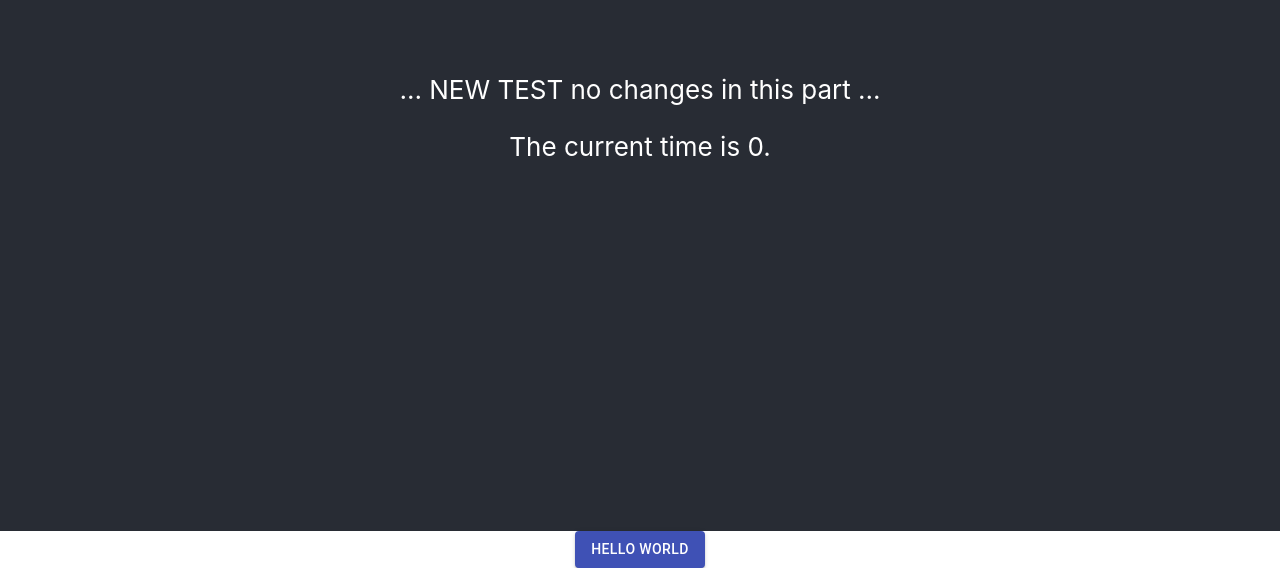
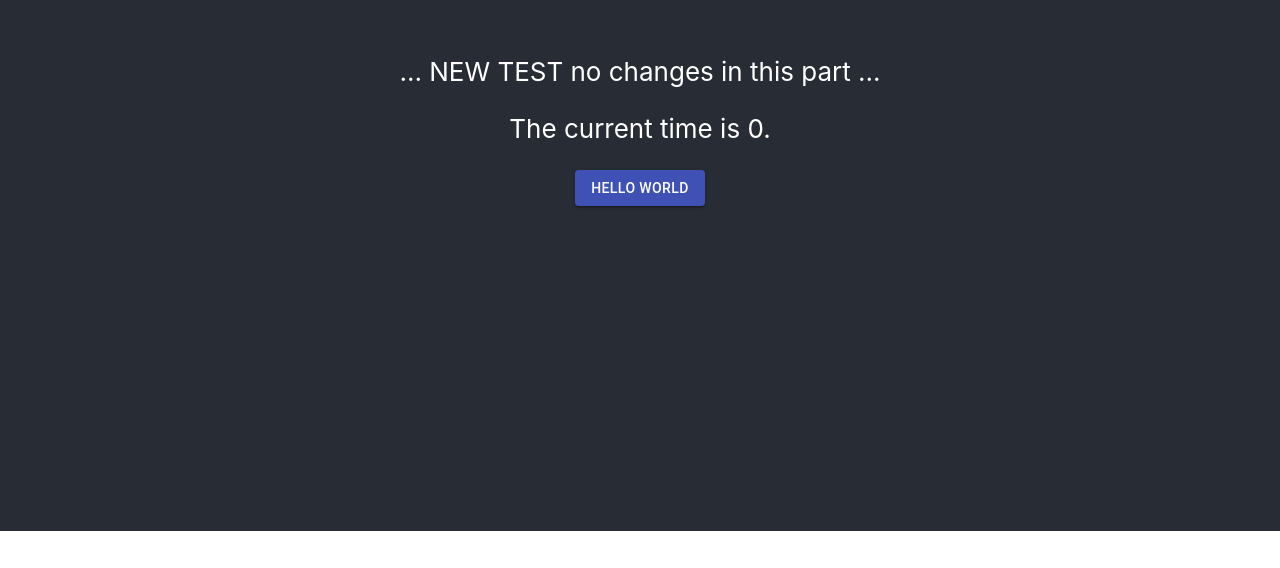
Before and after one commit to daltonhahn/d-and-dbs, a React (Create React App) app in the folder webapp/: page / in a window 1280 px wide. Shown: the part 269-837 px from the top of the page. After the commit the page ends 800 px from the top, so only its background shows below. Built offline with nearby package versions, Linux system fonts and the light colour scheme; no server answers.

Commit message:
Button in new spot

```diff
--- a/webapp/src/App.js
+++ b/webapp/src/App.js
@@ -19,10 +19,10 @@ function App() {
         ... NEW TEST no changes in this part ...
 
         <p>The current time is {currentTime}.</p>
+        <Button variant="contained" color="primary">
+    Hello World
+  </Button>
       </header>
-      <Button variant="contained" color="primary">
-  Hello World
-</Button>
     </div>
   );
 }
```
